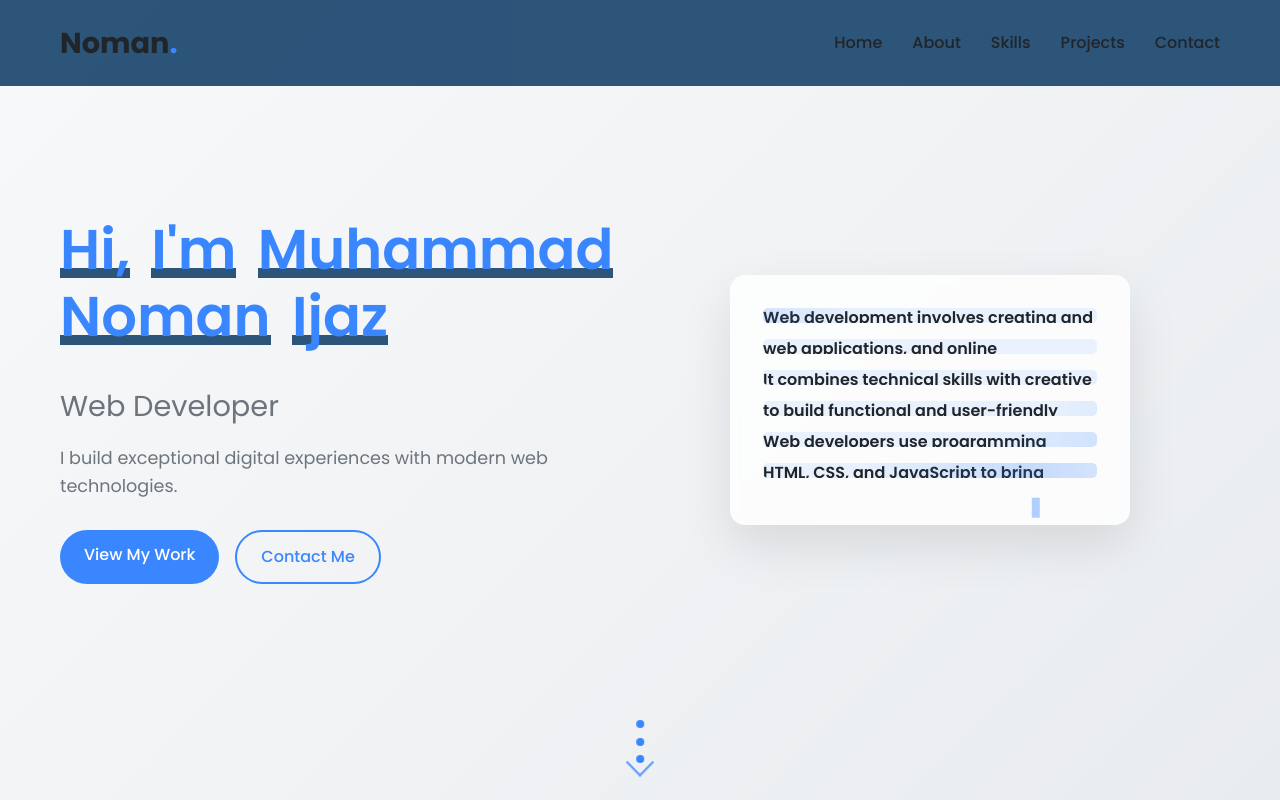
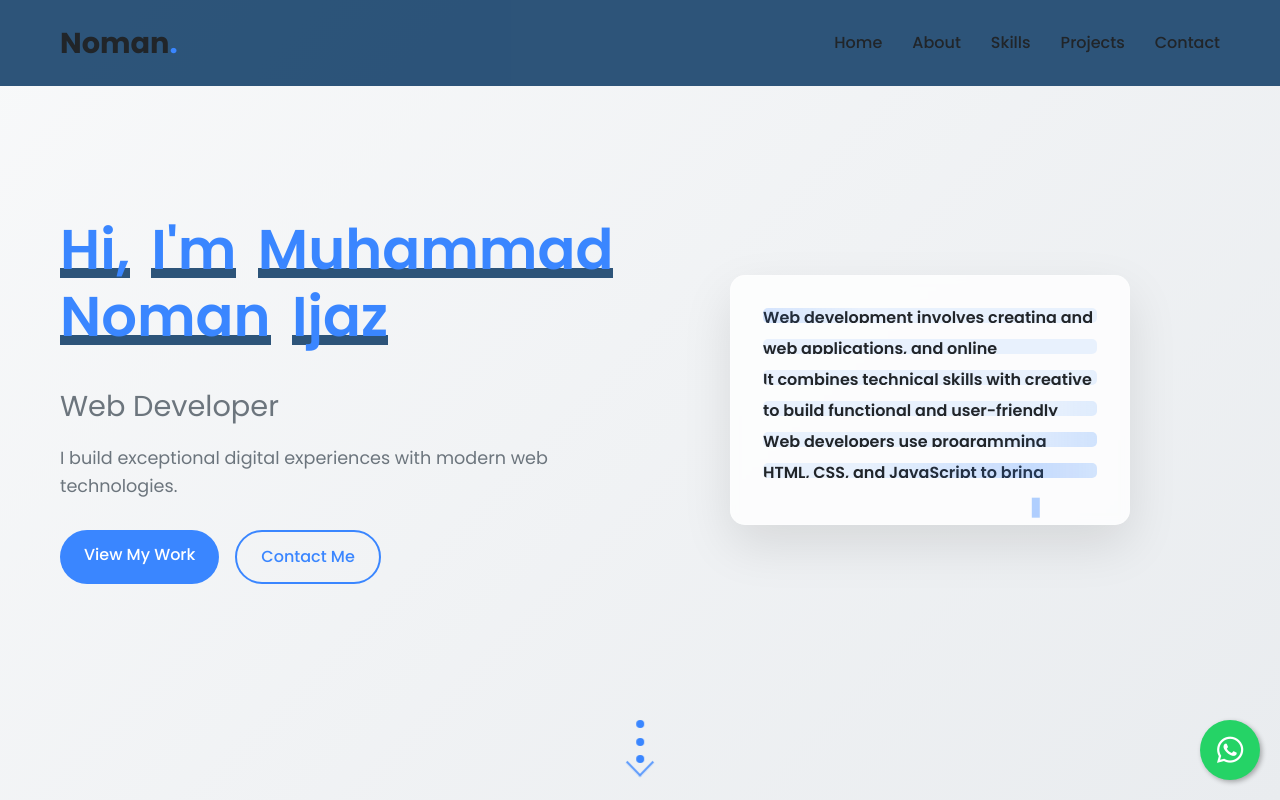
Before and after one commit to MuhammadNomanIjaz/Muhammad-Noman-Ijaz, a plain HTML site: page index.html in a window 1280 px wide. Shown: the top 800 px of the page. Drawn offline with nearby package versions, Linux system fonts and the light colour scheme; a script that the page names is missing.

Commit message:
Add files via upload

```diff
--- a/index.html
+++ b/index.html
@@ -10,6 +10,10 @@
     <link rel="stylesheet" href="styles.css">
 </head>
 <body>
+     <!-- WhatsApp Floating Icon -->
+  <a href="https://wa.me/923247589909" target="_blank" class="whatsapp-float" title="Chat on WhatsApp">
+    <i class="fab fa-whatsapp"></i>
+  </a>
     <!-- Animated Background Elements -->
     <div class="bg-elements">
         <div class="circle circle-1"></div>
--- a/styles.css
+++ b/styles.css
@@ -10,6 +10,28 @@
     --warning-color: #fd7e14;
     --info-color: #17a2b8;
 }
+  .whatsapp-float {
+      position: fixed;
+      bottom: 20px;
+      right: 20px;
+      background-color: #25D366;
+      color: white;
+      border-radius: 50%;
+      width: 60px;
+      height: 60px;
+      text-align: center;
+      font-size: 30px;
+      z-index: 1000;
+      box-shadow: 2px 2px 5px rgba(0,0,0,0.3);
+      display: flex;
+      justify-content: center;
+      align-items: center;
+      text-decoration: none;
+    }
+
+    .whatsapp-float:hover {
+      background-color: #1ebea5;
+    }
 
 * {
     margin: 0;
```
